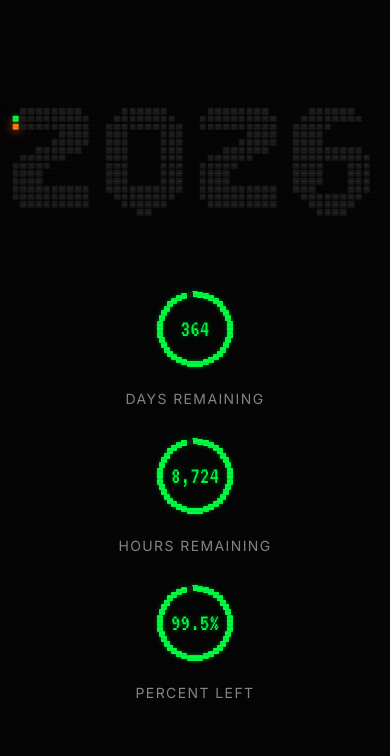
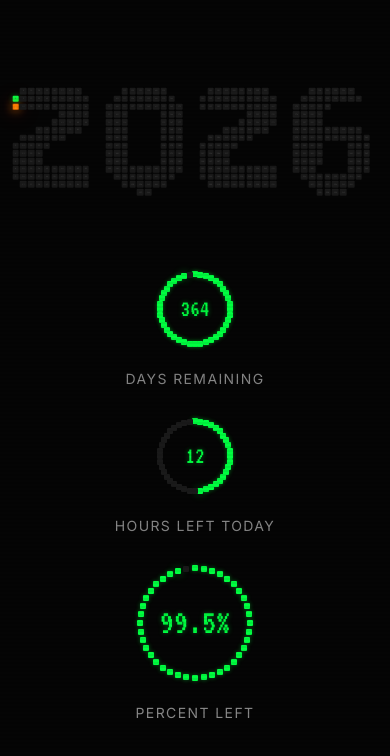
Before and after one commit to uday03meh/2026-app, a website: page index.html in a window 390 px wide. Drawn offline with Linux system fonts and the light colour scheme.

Commit message:
TIMER CHANGED TO HOUR

```diff
--- a/app.js
+++ b/app.js
@@ -217,8 +217,10 @@ function calculateProgress() {
     const daysLeft = TOTAL_DAYS - Math.floor(elapsedMs / MS_PER_DAY);
     const displayDaysLeft = Math.max(0, Math.min(TOTAL_DAYS, daysLeft));
 
-    const hoursLeft = (END_EPOCH - now) / (1000 * 60 * 60);
-    const displayHoursLeft = Math.max(0, Math.floor(hoursLeft));
+    // Hours left in the current day (0-24)
+    const msIntoToday = elapsedMs % MS_PER_DAY;
+    const hoursLeftToday = 24 - (msIntoToday / (1000 * 60 * 60));
+    const displayHoursLeft = Math.max(0, Math.floor(hoursLeftToday));
 
     const elapsedDays = Math.max(0, Math.floor(elapsedMs / MS_PER_DAY));
 
@@ -267,8 +269,7 @@ function update() {
     }
 
     if (dotsHours && dotsHours.length > 0) {
-        const MAX_HOURS = 8760;
-        const hRatio = Math.min(1, Math.max(0, data.displayHoursLeft / MAX_HOURS));
+        const hRatio = Math.min(1, Math.max(0, data.displayHoursLeft / 24));
         const countToFill = Math.floor(hRatio * dotsHours.length);
         dotsHours.forEach((d, i) => {
             d.classList.remove('filled', 'edge');
--- a/index.html
+++ b/index.html
@@ -53,7 +53,7 @@
                         <!-- Pixel Ring generated by JS -->
                         <div id="hours-left" class="counter-val">0</div>
                     </div>
-                    <div class="counter-label">Hours Remaining</div>
+                    <div class="counter-label">Hours Left Today</div>
                 </div>
 
                 <div class="counter-item">
--- a/styles.css
+++ b/styles.css
@@ -332,6 +332,16 @@ main {
         /* Let JS set aspect ratio, but we can enforce it not being overridden */
     }
 
+    /* Make percent counter larger when alone on second row */
+    .counter-item:nth-child(3) .loader-wrapper {
+        width: 130px;
+        height: 130px;
+    }
+
+    .counter-item:nth-child(3) .counter-val {
+        font-size: 2.2rem;
+    }
+
     /* Ensure squares stay squares by letting container height grow?
        JS sets aspect-ratio, so height will calculate automatically from width.
        The issue might be padding/margins pushing it?
```
